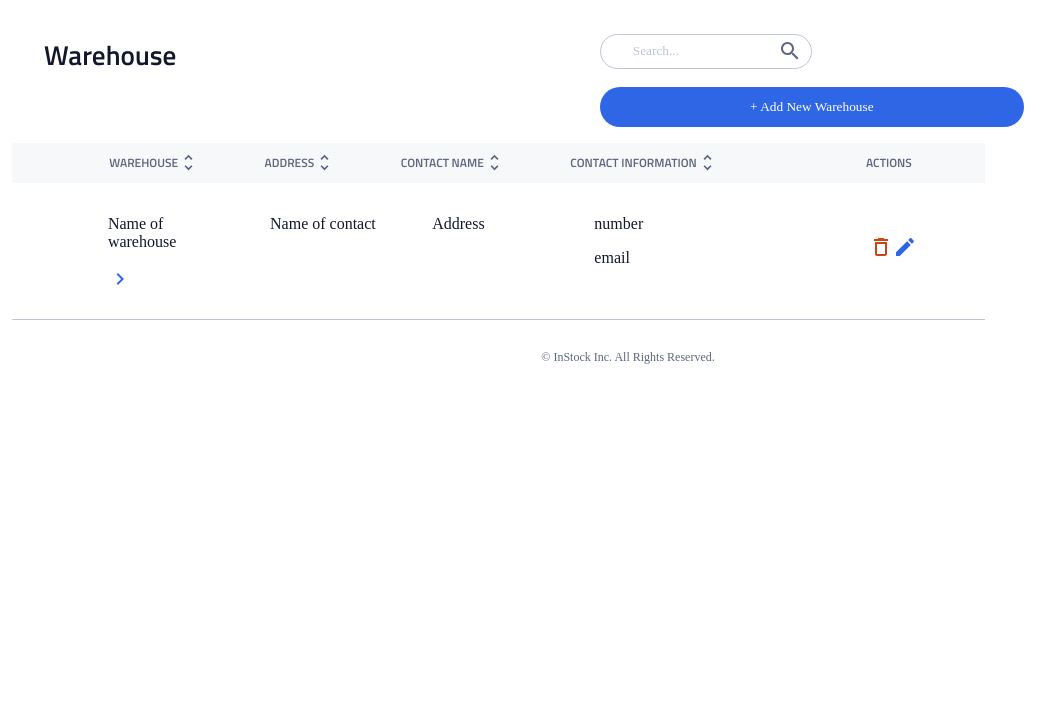
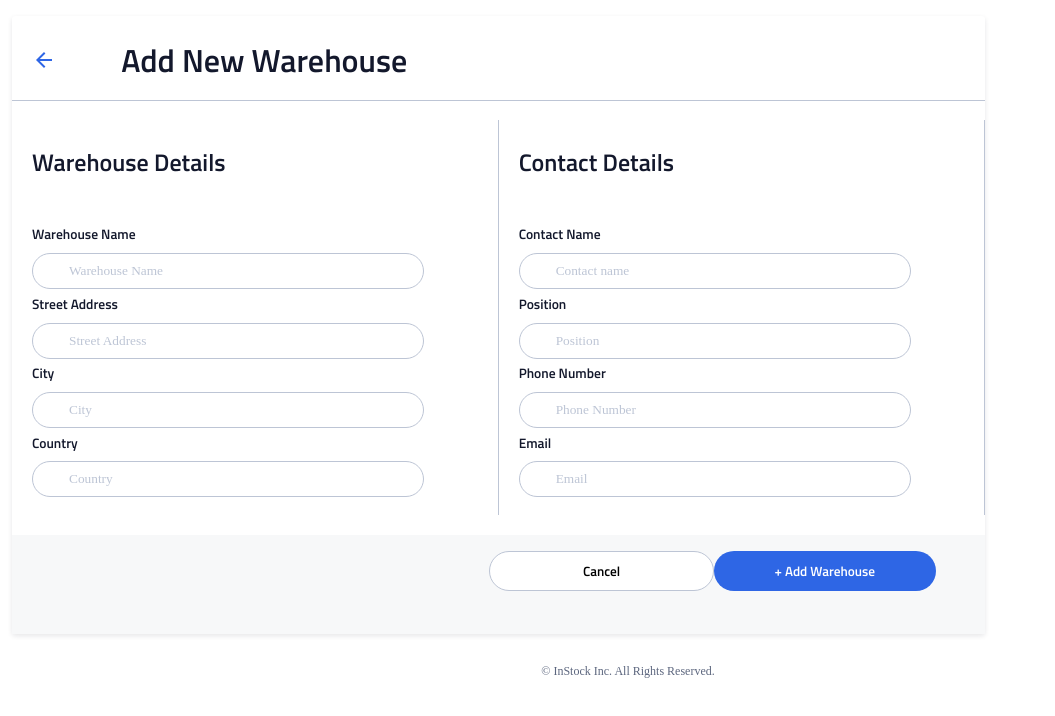
Before and after one commit to CDeweger/instock-sprint, a React (Create React App) app in the folder client/: page /warehouse/add in a window 1280 px wide. Shown: the top 716 px of the page, without its empty margins (12-1067 px from the left). Built offline with nearby package versions, Linux system fonts and the light colour scheme; a web font is replaced by a local one.

Commit message:
Update add new house Route and link

```diff
--- a/client/src/App.js
+++ b/client/src/App.js
@@ -16,8 +16,8 @@ function App() {
         <Route path="/" exact component={HomePage} />
         <Route path="/inventory" component={InventoryPage} />
         <Route path="/warehouse/:id/edit" component={EditWarehouse} />
-        <Route path="/warehouse" component={WarehouseList} />
-        <Route path="/warehouse" component={AddWarehouse} />
+        <Route path="/warehouse" exact component={WarehouseList} />
+        <Route path="/warehouse/add" component={AddWarehouse} />
       </Switch>
       <Footer />
     </BrowserRouter>
--- a/client/src/components/AddWarehouse/AddWarehouse.scss
+++ b/client/src/components/AddWarehouse/AddWarehouse.scss
@@ -155,7 +155,7 @@
       }
 
       @include desktop {
-        width: 24%;
+        width: 50%;
         padding: 1rem 1.25rem 0;
       }
     }
@@ -173,6 +173,10 @@
             width: 200%;
             height: 2.5rem;
         }
+
+        @include desktop {
+          width: 250%;
+        }
     }
 
     &-add {
@@ -183,15 +187,15 @@
         font-family: "Titillium Web";
         font-weight: 600;
         color: $primary-light;
-        width: 45%;
+        width: 240%;
 
         @include tablet {
-            width: 55%;
+            width: 200%;
             height: 2.5rem;
         }
 
         @include desktop {
-            width: 48%;
+            width: 250%;
         }
     }
   }
--- a/client/src/components/WarehouseCard/WarehouseCard.js
+++ b/client/src/components/WarehouseCard/WarehouseCard.js
@@ -12,25 +12,25 @@ function WarehouseCard () {
                 <div className="warehouseList__card-info">
                     <h3 className="warehouseList__card-title">WAREHOUSE</h3>
                     <div className="warehouseList__card-name">
-                        <p className="warehouseList__card-text warehouseList__card-location">Name of warehouse</p>
+                        <p className="warehouseList__card-text warehouseList__card-location">Manhattan</p>
                         <img className="warehouseList__icon" src={ChevronIcon} alt="chevron icon" />
                     </div>
                 </div>
 
                 <div className="warehouseList__card-info">
                     <h3 className="warehouseList__card-title">CONTACT ME</h3>
-                    <p className="warehouseList__card-text">Name of contact</p>
+                    <p className="warehouseList__card-text">Parmin Aujla</p>
                 </div>
 
                 <div className="warehouseList__card-info">
                     <h3 className="warehouseList__card-title">ADDRESS</h3>
-                    <p className="warehouseList__card-text">Address</p>
+                    <p className="warehouseList__card-text">503 Broadway, New York USA"</p>
                 </div>
 
                 <div className="warehouseList__card-info">
                     <h3 className="warehouseList__card-title">CONTACT INFORMATION</h3>
-                    <p className="warehouseList__card-text">number</p>
-                    <p className="warehouseList__card-text">email</p>
+                    <p className="warehouseList__card-text">+1 (646) 123-1234</p>
+                    <p className="warehouseList__card-text">paujla@instock.com</p>
                 </div>
             </div>
 
--- a/client/src/components/WarehouseList/WarehouseList.js
+++ b/client/src/components/WarehouseList/WarehouseList.js
@@ -12,7 +12,7 @@ function WarehouseList(){
                 <h2 className='warehouseList__title'>Warehouse</h2>
                 <div className='warehouseList__heard-container'>
                     <input className='warehouseList__search-bar' placeholder='Search...'></input>
-                    <Link to='/warehouse'><button className='warehouseList__addButton'>+ Add New Warehouse</button></Link>
+                    <Link to='/warehouse/add'><button className='warehouseList__addButton'>+ Add New Warehouse</button></Link>
                 </div>
             </div>
 
@@ -46,6 +46,10 @@ function WarehouseList(){
 
             <div className='warehouseList__warehouse-cards'>
                 <WarehouseCard />
+                <WarehouseCard />
+                <WarehouseCard />
+                <WarehouseCard />
+                <WarehouseCard />
             </div>
         </section>
         </>
```
